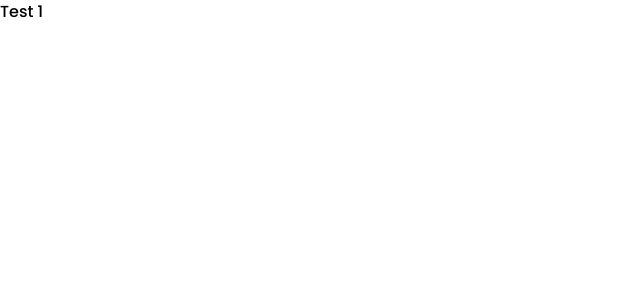
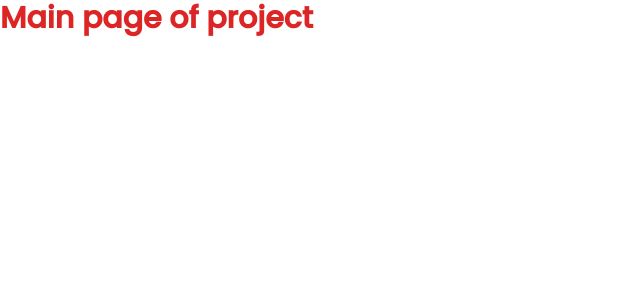
Before and after one commit to vilayat571/fakestore, a React (Create React App) app: page / in a window 1280 px wide. Shown: the top 300 px of the page, without its empty margins (0-640 px from the left). Built offline with nearby package versions, Linux system fonts and the light colour scheme.

Commit message:
some changes

```diff
--- a/package.json
+++ b/package.json
@@ -15,6 +15,7 @@
     "postcss": "^8.4.21",
     "react": "^18.2.0",
     "react-dom": "^18.2.0",
+    "react-helmet-async": "^1.3.0",
     "react-redux": "^8.0.5",
     "react-router-dom": "^6.10.0",
     "react-scripts": "5.0.1",
--- a/src/App.tsx
+++ b/src/App.tsx
@@ -1,11 +1,13 @@
-import { useEffect, useState } from "react";
+import { BrowserRouter, Routes, Route } from "react-router-dom";
+import Main from "./pages/Main/Main";
 
-export default function App() {
-
-
+function App() {
   return (
-    <div>
-      <h1>Test 1</h1>
-    </div>
+    <BrowserRouter>
+      <Routes>
+        <Route path="/" element={<Main />} />
+      </Routes>
+    </BrowserRouter>
   );
 }
+export default App;
--- a/src/index.tsx
+++ b/src/index.tsx
@@ -3,6 +3,7 @@ import "./assets/styles/index.css";
 import App from "./App";
 import { Provider } from "react-redux";
 import { store } from "./redux/store/store";
+import { HelmetProvider } from "react-helmet-async";
 
 const root = ReactDOM.createRoot(
   document.getElementById("root") as HTMLElement
@@ -10,6 +11,8 @@ const root = ReactDOM.createRoot(
 
 root.render(
   <Provider store={store}>
+    <HelmetProvider>
     <App />
+    </HelmetProvider>
   </Provider>
 );
--- /dev/null
+++ b/src/pages/Main/Main.tsx
@@ -0,0 +1,18 @@
+import { Helmet } from "react-helmet-async";
+
+export default function Main() {
+  return (
+    <div>
+      <Helmet>
+        <title>Products page</title>
+        <meta
+          name="description"
+          content="Beginner friendly page for learning React Helmet."
+        />
+      </Helmet>
+      <h1 className="text-red-600 font-semibold text-3xl">
+        Main page of project
+      </h1>
+    </div>
+  );
+}
```
Also changed, not shown: 1 other file (tests, documents, lock files or other folders).
